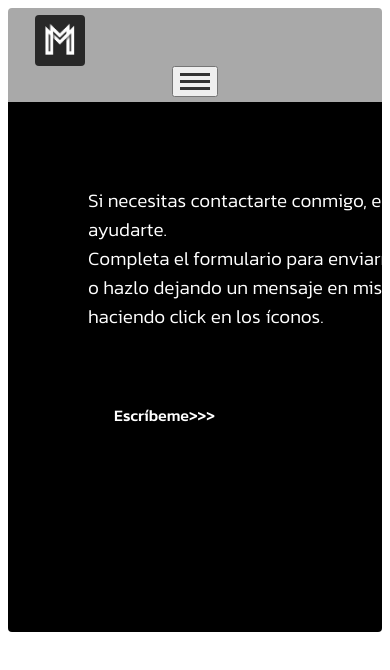
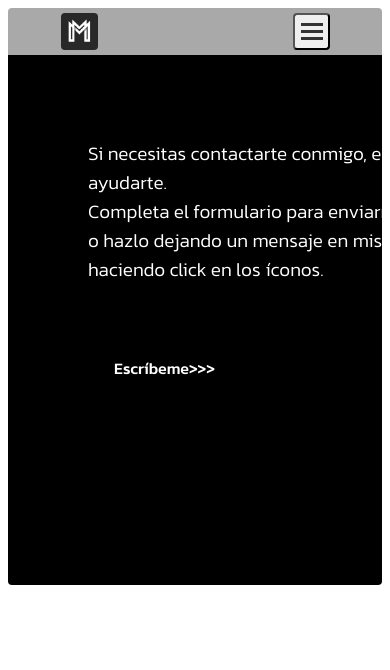
Before and after one commit to MarcosMoreno0912/Portfolio_Marcos, a React (Vite) app in the folder Client/: page /contact in a window 390 px wide. Shown: the top 670 px of the page. Built offline with nearby package versions, Linux system fonts and the light colour scheme.

Commit message:
Nav Responsive/Menu

```diff
--- a/Client/src/components/NavBar/NavBar.module.css
+++ b/Client/src/components/NavBar/NavBar.module.css
@@ -98,11 +98,13 @@
   flex-direction: column; /* Alinea los elementos verticalmente */
   background-color: darkgray; /* Cambia el color de fondo según tu diseño */
   position: absolute; /* Asegura que se superponga a otros elementos */
-  top: 100%; /* Coloca el menú debajo del botón de hamburguesa */
-  left: 0;
-  width: 100%;
+  top: 9%; /* Coloca el menú debajo del botón de hamburguesa */
+  right: 10px;
+  width: 40%;
   padding: 10px; /* Espaciado interior para los elementos de menú */
   border-radius: 0px 0px 4px 4px; /* Igual que en tu .nav */
+  border: 2px solid black;
+
   /* Otros estilos de diseño específicos según tu preferencia */
 }
 
@@ -128,13 +130,19 @@
 .nav .menuIcon {
   display: none; /* Ocultar en pantallas grandes */
   cursor: pointer;
+  align-items: center;
+  justify-content: center;
+  align-content: center;
 }
 
 .nav .menuIcon .bar {
-  width: 30px;
+  width: 22px;
   height: 3px;
   background-color: #333;
   margin: 4px 0;
+  align-items: center;
+  justify-content: center;
+  align-content: center;
 }
 
 /* Estilo para el menú móvil (inicialmente oculto) */
@@ -149,6 +157,14 @@
     justify-content: space-around;
   }
 
+  .nav img {
+    width: 37px;
+    height: 37px;
+    margin-top: 0;
+    left: 10px;
+    margin-right: 100px;
+  }
+
   .nav .navBtn {
     display: none;
   }
@@ -156,10 +172,23 @@
   .nav .menuIcon {
     display: inline-block;/* Mostrar el icono de menú en pantallas pequeñas */
     justify-content: flex-start;
+    height: 37px;
+    width: 37px;
+    align-items: center;
+    justify-content: center;
+    align-content: center;
+    border-radius: 4px;
   }
 
   .nav .mobileMenu{
     display: flex; /* Mostrar el menú móvil en pantallas pequeñas */
     margin-bottom: 30%;
+    opacity: 0.96;
+  }
+
+  .nav .mobileMenu button {
+    font-family: "kanit", sans-serif;
+    font-variant: small-caps;
+    font-weight: 500;
   }
 }
```
